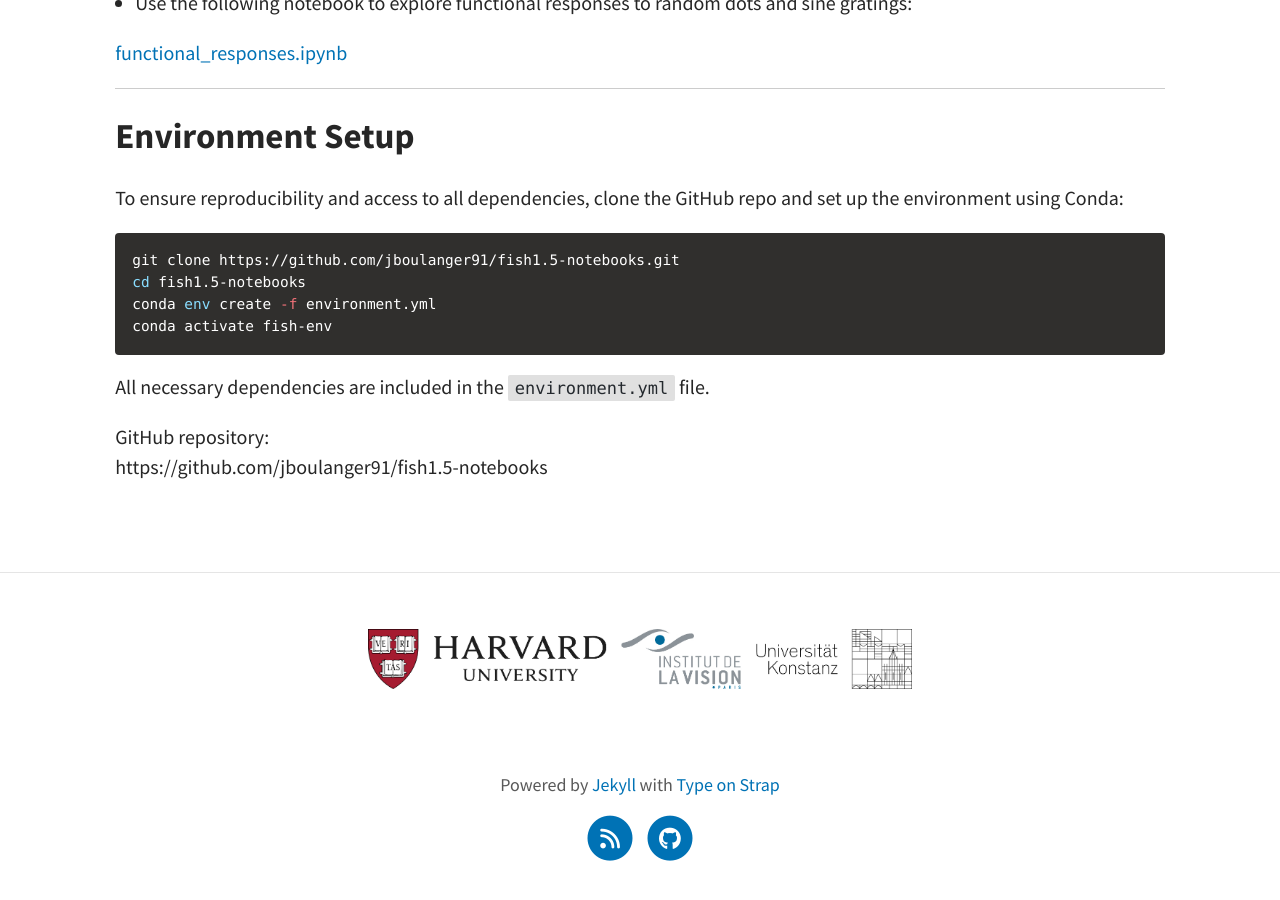
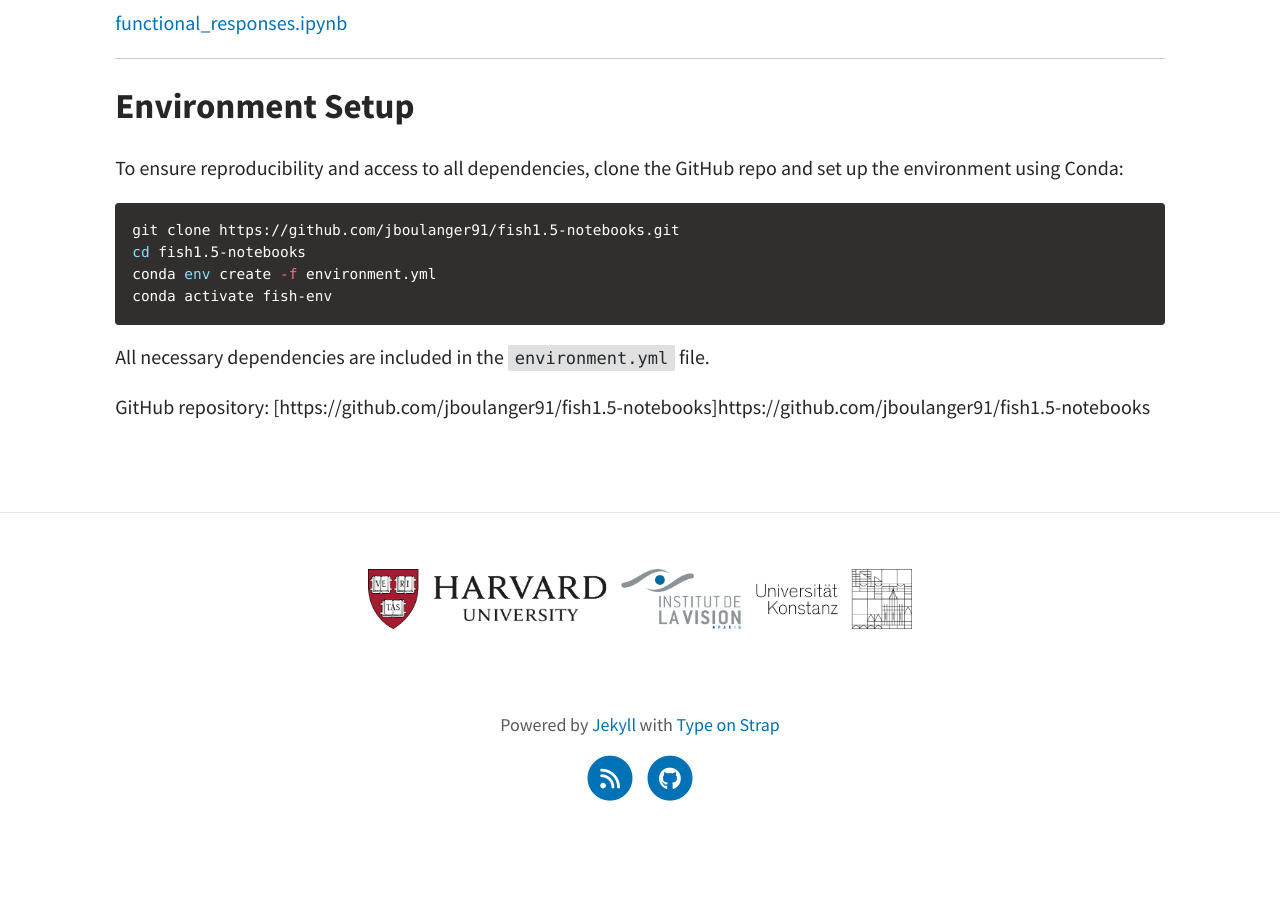
Before and after one commit to jboulanger91/fish1.5-release, a Jekyll site: the page built from pages/tutorials.md, in a window 1280 px wide and 900 px high, scrolled down 1178 px. Built offline with Jekyll 4.4.1, drawn with Linux system fonts in a browser that asks for light colours; a script that is not in the unit is left out; after the commit the page ends 2018 px from its top, so only the background shows below that; some of the changed lines change nothing that is shown.

Commit message:
paths fixes

```diff
--- a/pages/tutorials.md
+++ b/pages/tutorials.md
@@ -36,8 +36,7 @@
 ## Retrieve Neuronal Activity
 
 - This part does **not** require CAVE setup.
-- The Fish1.5 calcium imaging dataset is available on Zenodo:
-  [Zenodo DOI](https://doi.org/10.5281/zenodo.16893093)
+- The Fish1.5 calcium imaging dataset is available on Zenodo: [Zenodo DOI](https://doi.org/10.5281/zenodo.16893093)
 - Use the following notebook to explore functional responses to random dots and sine gratings:
 
 [functional_responses.ipynb](https://nbviewer.org/url/rawcdn.githack.com/jboulanger91/fish1.5-notebooks/main/notebooks/functional_responses.ipynb)
@@ -57,5 +56,4 @@
 
 All necessary dependencies are included in the `environment.yml` file.
 
-GitHub repository:
-https://github.com/jboulanger91/fish1.5-notebooks
+GitHub repository: [https://github.com/jboulanger91/fish1.5-notebooks]https://github.com/jboulanger91/fish1.5-notebooks
```
